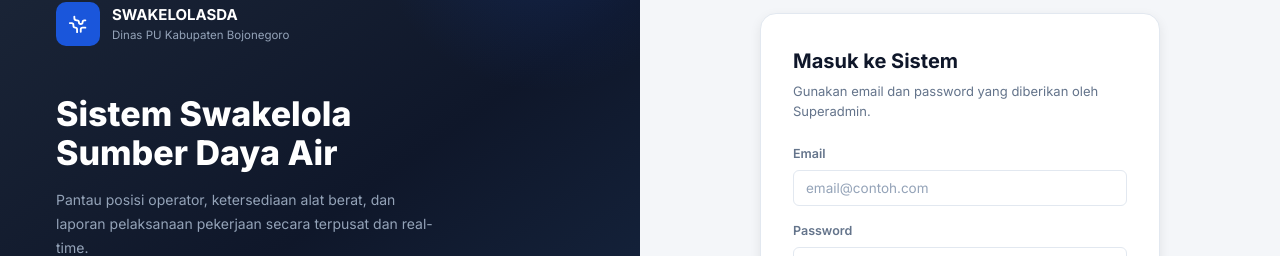
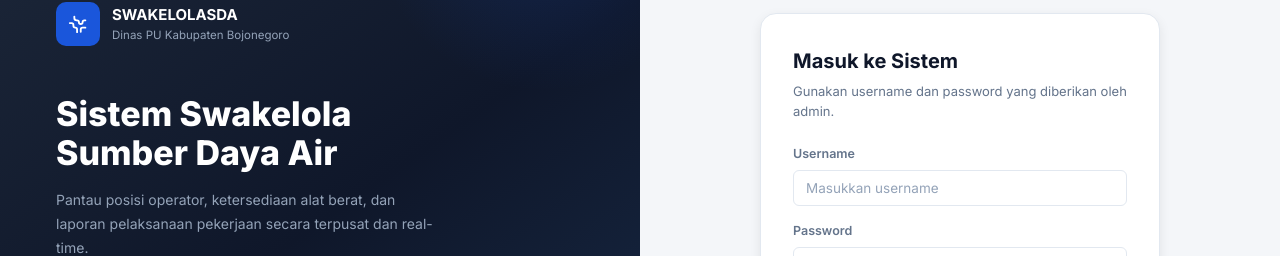
Before and after one commit to rakanormalisasi2-sketch/swakelolasda-admin, a Next.js app: page /login in a window 1280 px wide. Shown: the part 177-433 px from the top of the page. Built offline with nearby package versions, Linux system fonts and the light colour scheme; no server answers.

Commit message:
feat: migrate auth to username/password, hide operators from superadmin

```diff
--- a/src/app/api/admin/create-user/route.js
+++ b/src/app/api/admin/create-user/route.js
@@ -11,13 +11,15 @@ function getAdmin() {
 }
 
 export async function POST(req) {
-  const { email, password, full_name, role } = await req.json();
+  const { username, password, full_name, role } = await req.json();
 
-  if (!email || !password || !full_name || !role) {
+  if (!username || !password || !full_name || !role) {
     return Response.json({ success: false, error: 'Semua field wajib diisi.' }, { status: 400 });
   }
 
   const supabaseAdmin = getAdmin();
+  const email = `${username.toLowerCase().trim()}@swakelolasda.com`;
+
   const { data, error } = await supabaseAdmin.auth.admin.createUser({
     email,
     password,
@@ -31,6 +33,8 @@ export async function POST(req) {
     id: data.user.id,
     full_name,
     role,
+    username: username.toLowerCase().trim(),
+    raw_password: password
   });
 
   if (profErr) return Response.json({ success: false, error: profErr.message }, { status: 400 });
--- a/src/app/api/admin/update-password/route.js
+++ b/src/app/api/admin/update-password/route.js
@@ -7,7 +7,11 @@ function getAdmin() {
 
 export async function POST(req) {
   const { userId, password } = await req.json();
-  const { error } = await getAdmin().auth.admin.updateUserById(userId, { password });
+  const admin = getAdmin();
+  const { error } = await admin.auth.admin.updateUserById(userId, { password });
   if (error) return Response.json({ success: false, error: error.message }, { status: 400 });
+
+  await admin.from('user_profiles').update({ raw_password: password }).eq('id', userId);
+
   return Response.json({ success: true });
 }
--- a/src/app/login/page.js
+++ b/src/app/login/page.js
@@ -5,7 +5,7 @@ import { supabase } from '@/lib/supabase';
 import styles from './login.module.css';
 
 export default function LoginPage() {
-  const [email, setEmail] = useState('');
+  const [username, setUsername] = useState('');
   const [password, setPassword] = useState('');
   const [loading, setLoading] = useState(false);
   const [error, setError] = useState('');
@@ -16,9 +16,11 @@ export default function LoginPage() {
     setLoading(true);
     setError('');
 
-    const { data, error: authError } = await supabase.auth.signInWithPassword({ email, password });
+    const loginEmail = username.includes('@') ? username : `${username.toLowerCase().trim()}@swakelolasda.com`;
+
+    const { data, error: authError } = await supabase.auth.signInWithPassword({ email: loginEmail, password });
     if (authError) {
-      setError('Email atau password salah. Hubungi Superadmin jika Anda belum memiliki akun.');
+      setError('Username atau password salah. Hubungi Superadmin jika Anda belum memiliki akun.');
       setLoading(false);
       return;
     }
@@ -73,7 +75,7 @@ export default function LoginPage() {
       <div className={styles.loginRight}>
         <div className={styles.loginCard}>
           <h2 className={styles.loginCardTitle}>Masuk ke Sistem</h2>
-          <p className={styles.loginCardSubtitle}>Gunakan email dan password yang diberikan oleh Superadmin.</p>
+          <p className={styles.loginCardSubtitle}>Gunakan username dan password yang diberikan oleh admin.</p>
 
           {error && (
             <div className="alert alert-danger">
@@ -86,11 +88,11 @@ export default function LoginPage() {
 
           <form onSubmit={handleLogin}>
             <div className="form-group">
-              <label className="form-label" htmlFor="email">Email</label>
+              <label className="form-label" htmlFor="username">Username</label>
               <input
-                id="email" type="email" className="form-control"
-                placeholder="email@contoh.com"
-                value={email} onChange={e => setEmail(e.target.value)}
+                id="username" type="text" className="form-control"
+                placeholder="Masukkan username"
+                value={username} onChange={e => setUsername(e.target.value)}
                 required
               />
             </div>
```
Also changed, not shown: src/app/dashboard/superadmin/pengguna/page.js (+10 -10 lines), 1 other file (tests, documents, lock files or other folders).
